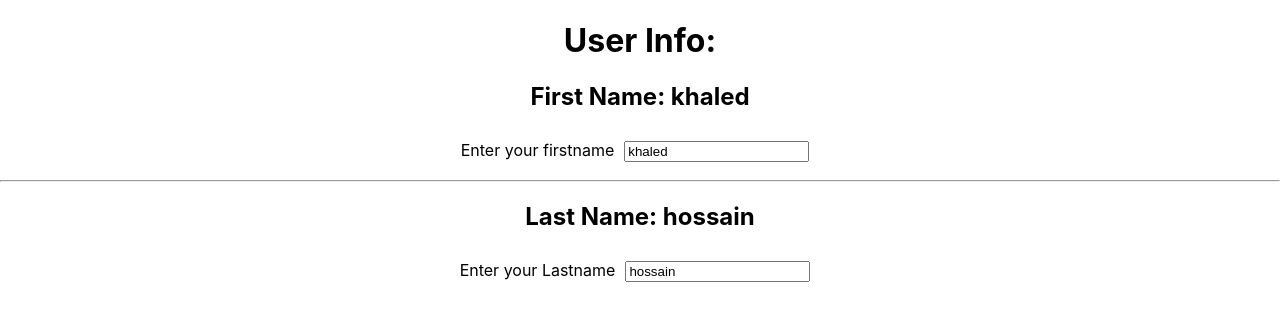
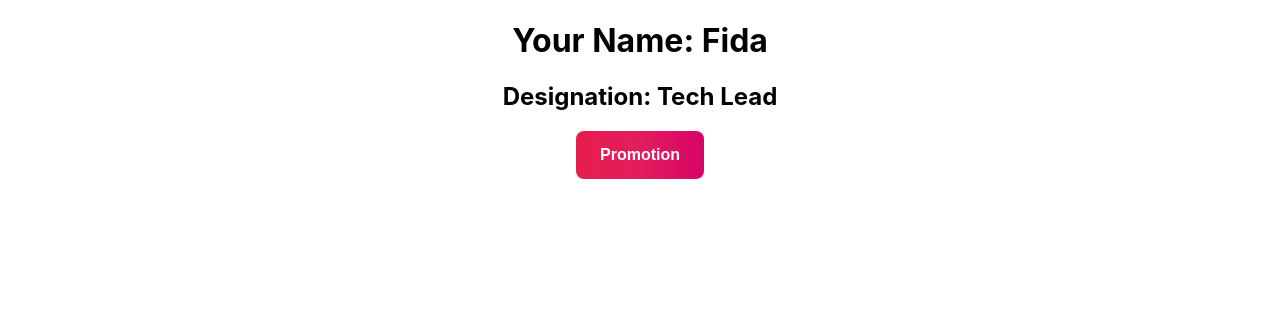
Before and after one commit to khaled-hossain-code/react_demo_appnap, a React (Create React App) app: page / in a window 1280 px wide. Shown: the top 318 px of the page. Built offline with nearby package versions, Linux system fonts and the light colour scheme.

Commit message:
Add basic designs

```diff
--- a/src/App.jsx
+++ b/src/App.jsx
@@ -5,8 +5,8 @@ import Customer from './features/customer/Customer';
 function App() {
   return (
     <div className="App">
-      {/* <User /> */}
-      <Customer />
+      <User />
+      {/* <Customer /> */}
     </div>
   );
 }
--- a/src/features/customer/customer.css
+++ b/src/features/customer/customer.css
@@ -1,3 +1,14 @@
 .nameLabel {
   margin: 10px;
+  border: none;
+  border-bottom: 1px solid #000;
+  background: transparent;
+  width: 220px;
+  padding: 5px;
+  margin-top: 5px;
+  font-weight: 400;
 }
+
+.nameLabel:focus {
+  outline: none
+}
--- a/src/features/declarative/User.jsx
+++ b/src/features/declarative/User.jsx
@@ -1,4 +1,5 @@
 import React, { useState } from 'react';
+import './user.css'
 
 function User() {
   const [user, setUser] = useState({firstName: 'Fida', lastName: 'Muntaseer', designation: 'Tech Lead'});
@@ -7,7 +8,7 @@ function User() {
     <div>
       <h1>Your Name: {user.firstName}</h1>
       <h2>Designation: {user.designation}</h2>
-      <button onClick={() => setUser({
+      <button className='promotion-btn' onClick={() => setUser({
         ...user,
         designation: 'CTO'
       })}>
--- /dev/null
+++ b/src/features/declarative/user.css
@@ -0,0 +1,15 @@
+.promotion-btn {
+  display: inline-block;
+  outline: none;
+  cursor: pointer;
+  font-size: 16px;
+  line-height: 20px;
+  font-weight: 600;
+  border-radius: 8px;
+  padding: 14px 24px;
+  border: none;
+  transition: box-shadow 0.2s ease 0s, -ms-transform 0.1s ease 0s, -webkit-transform 0.1s ease 0s, transform 0.1s ease 0s;
+  background: linear-gradient(to right, rgb(230, 30, 77) 0%, rgb(227, 28, 95) 50%, rgb(215, 4, 102) 100%);
+  color: #fff;
+
+}
```
